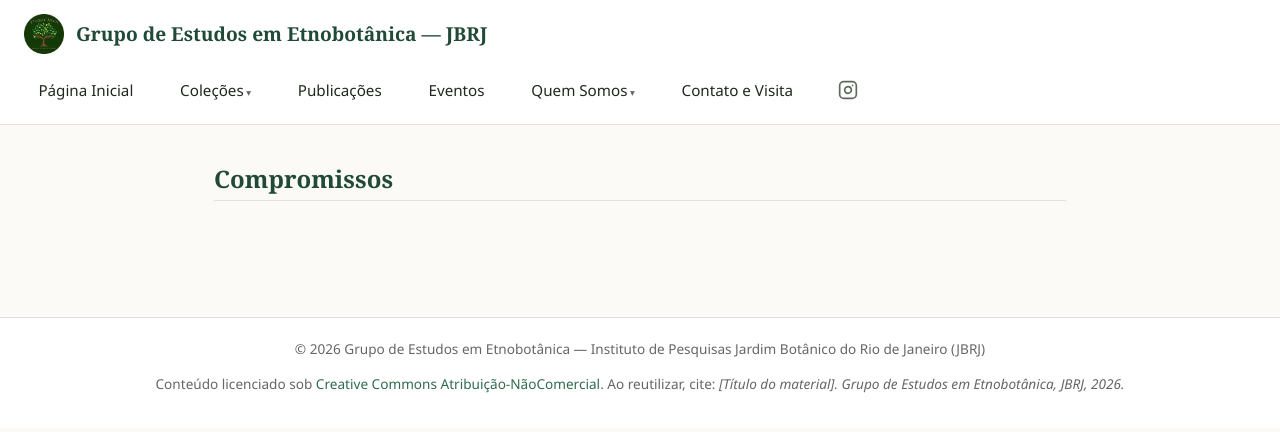
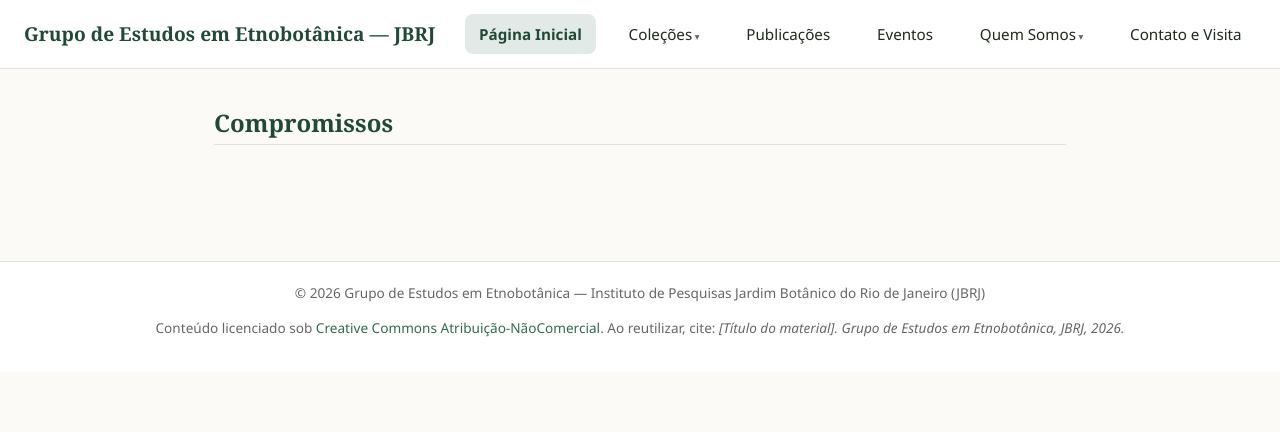
Before and after one commit to etnobotanicajbrj/site-principal, a Jekyll site: the page built from quem-somos/compromissos.md, in a window 1280 px wide. Shown: the top 432 px of the page. Built offline with Jekyll 4.4.1, drawn with Linux system fonts in a browser that asks for light colours.

Commit message:
Update header.html

```diff
--- a/_includes/header.html
+++ b/_includes/header.html
@@ -1,84 +1,35 @@
-<!-- ===========================================================
-     CABEÇALHO DO SITE
-     Contém: logo, nome do site, menu de navegação e ícone Instagram
-     =========================================================== -->
 <header class="cabecalho-site">
+  <a href="{{ '/' | relative_url }}" class="logo-link">{{ site.title }}</a>
 
-  <!-- MARCA: logo + nome do site -->
-  <a href="{{ '/' | relative_url }}" class="marca-site">
-    <!-- COLOCAR A LOGO AQUI: substitua "logo.png" pelo nome do arquivo -->
-    <img
-      src="{{ '/assets/images/logo.png' | relative_url }}"
-      alt="{{ site.title }}"
-      class="logo-site"
-      loading="lazy"
-    >
-    <span class="logo-link">{{ site.title }}</span>
-  </a>
-
-  <!-- ÁREA DE NAVEGAÇÃO (menu + Instagram) -->
-  <div class="area-navegacao">
-
-    <!-- MENU PRINCIPAL com 3 níveis -->
-    <nav class="menu-principal" aria-label="Menu principal">
+  <nav class="menu-principal">
     {% for item in site.data.navigation.main %}
       {% if item.children %}
-          <!-- Item com submenu (nível 1) -->
-          <div class="menu-item-dropdown {% if page.url == item.url %}active{% endif %}">
+        <!-- Item com dropdown -->
+        <div class="menu-item-dropdown {% if page.url contains item.url %}active{% endif %}">
           <span>{{ item.title }}</span>
           <div class="submenu">
             {% for filho in item.children %}
               {% if filho.children %}
-                  <!-- Item com sub-submenu (nível 3) -->
-                  <div class="submenu-item-dropdown {% if page.url == filho.url %}active{% endif %}">
+                <!-- Sub-submenu (nível 3) -->
+                <div class="submenu-item-dropdown {% if page.url contains filho.url %}active{% endif %}">
                   <a href="{{ filho.url | relative_url }}">{{ filho.title }}</a>
                   <div class="sub-submenu">
                     {% for neto in filho.children %}
-                        <a href="{{ neto.url | relative_url }}" {% if page.url == neto.url %}class="active"{% endif %}>{{ neto.title }}</a>
+                      <a href="{{ neto.url | relative_url }}" {% if page.url contains neto.url %}class="active"{% endif %}>{{ neto.title }}</a>
                     {% endfor %}
                   </div>
                 </div>
               {% else %}
-                  <!-- Item sem sub-submenu (nível 2) -->
-                  <a href="{{ filho.url | relative_url }}" {% if page.url == filho.url %}class="active"{% endif %}>{{ filho.title }}</a>
+                <!-- Submenu (nível 2) -->
+                <a href="{{ filho.url | relative_url }}" {% if page.url contains filho.url %}class="active"{% endif %}>{{ filho.title }}</a>
               {% endif %}
             {% endfor %}
           </div>
         </div>
       {% else %}
-          <!-- Item sem submenu (nível 1) -->
-          <a href="{{ item.url | relative_url }}" {% if page.url == item.url %}class="active"{% endif %}>{{ item.title }}</a>
+        <!-- Item sem dropdown -->
+        <a href="{{ item.url | relative_url }}" {% if page.url contains item.url %}class="active"{% endif %}>{{ item.title }}</a>
       {% endif %}
     {% endfor %}
   </nav>
-
-    <!-- ÍCONE DO INSTAGRAM -->
-    <div class="redes-sociais">
-      <a
-        href="https://www.instagram.com/etnobotanicajbrj?igsi=MWxvMzA3Mms4a3AwMA=="
-        class="icone-instagram"
-        target="_blank"
-        rel="noopener noreferrer"
-        aria-label="Instagram do Grupo de Estudos em Etnobotânica"
-      >
-        <!-- Ícone do Instagram em SVG -->
-        <svg
-          xmlns="http://www.w3.org/2000/svg"
-          width="20"
-          height="20"
-          viewBox="0 0 24 24"
-          fill="none"
-          stroke="currentColor"
-          stroke-width="2"
-          stroke-linecap="round"
-          stroke-linejoin="round"
-        >
-          <rect x="2" y="2" width="20" height="20" rx="5" ry="5"></rect>
-          <path d="M16 11.37A4 4 0 1 1 12.63 8 4 4 0 0 1 16 11.37z"></path>
-          <line x1="17.5" y1="6.5" x2="17.51" y2="6.5"></line>
-        </svg>
-      </a>
-    </div>
-
-  </div>
 </header>
```
Lines whose indentation alone changed are shown as unchanged.
